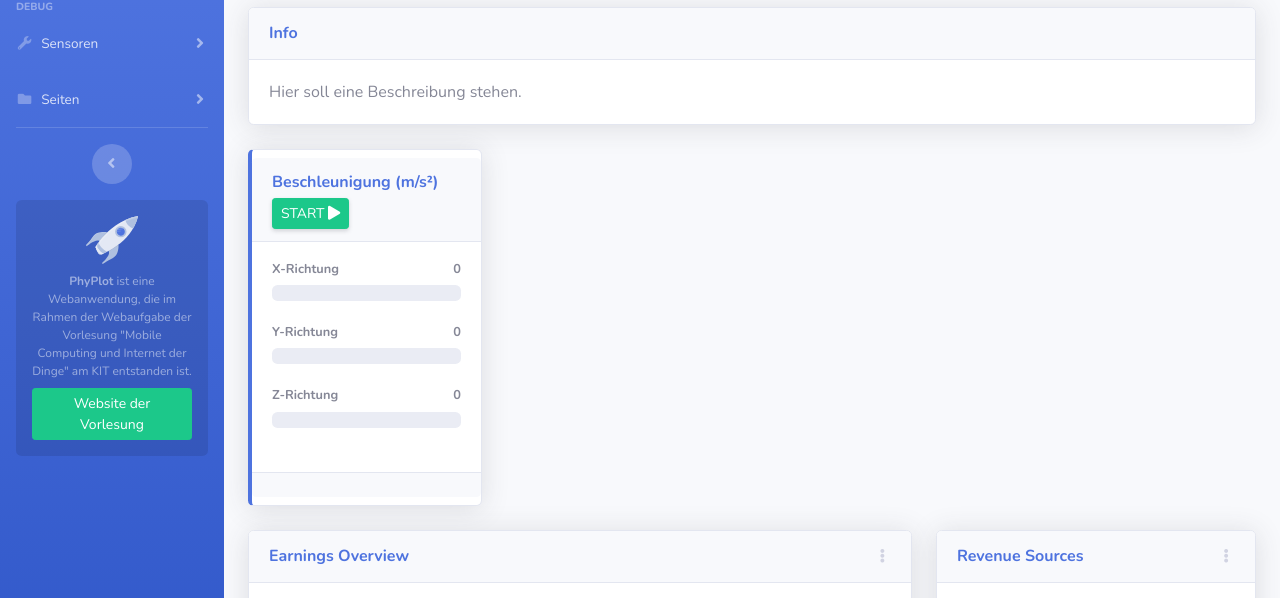
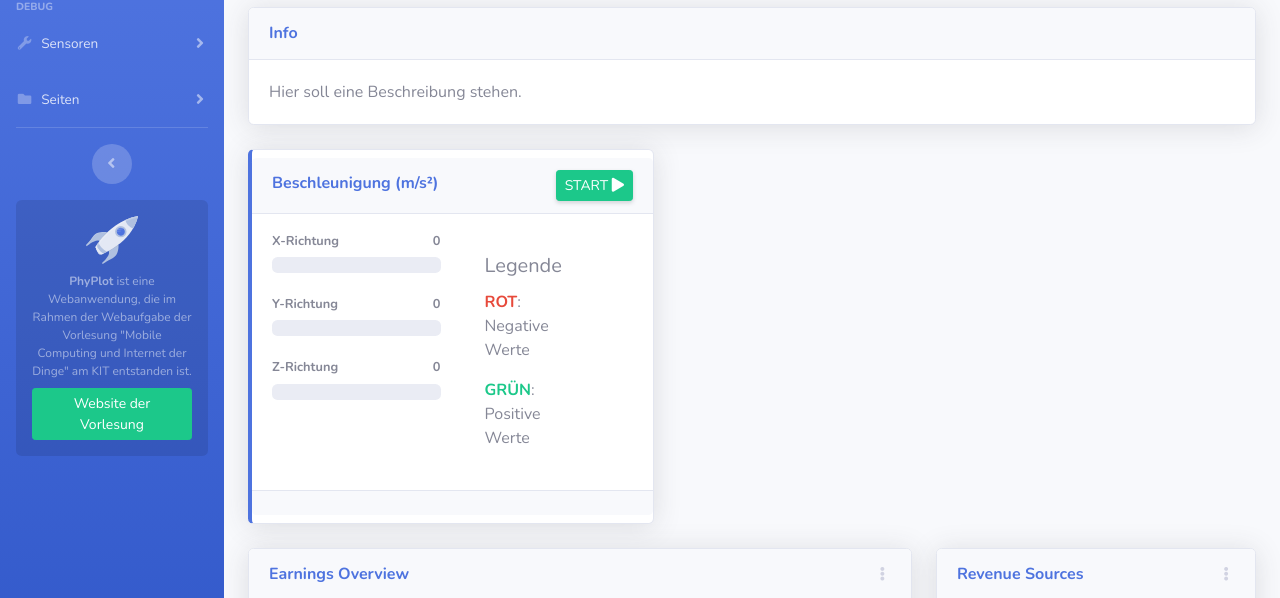
Before and after one commit to Levaitis/HTML5-Exercise, a website with bundled scripts: page index.html in a window 1280 px wide. Shown: the part 145-743 px from the top of the page. Built offline with nearby package versions, Linux system fonts and the light colour scheme.

Commit message:
Feat: added card legend

```diff
--- a/index.html
+++ b/index.html
@@ -149,7 +149,7 @@
                     <div class="row">
 
                         <!--Acceleration Bars -->
-                        <div class="col-xl-3 col-md-6 mb-4">
+                        <div class="col-xl-5 col-md-10 mb-4">
                             <div class="card border-left-primary shadow h-100 py-2">
                             <div class="card-header">
                                 <div class="row no-gutters align-items-center">
@@ -165,6 +165,8 @@
                                 </div>
                             </div>
                                 <div class="card-body">
+                                    <div class="row g-0">
+                                        <div class="col-md-6">
                                             <h4 class="small font-weight-bold">X-Richtung <span
                                                     class="float-right" id="x_acc">0</span></h4>
                                             <div class="progress mb-4">
@@ -182,6 +184,15 @@
                                             <div class="progress mb-4">
                                                 <div id="z_acc_progress" class="progress-bar bg-success" role="progressbar" style="width: 0%"
                                                     aria-valuenow="20" aria-valuemin="0" aria-valuemax="100"></div>
+                                            </div>
+                                        </div>
+                                        <div class="col-md-5">
+                                            <div class="card-body">
+                                                <h5 class="card-title">Legende</h5>
+                                                <p class="card-text"><strong class="text-danger">ROT</strong>: Negative Werte</p>
+                                                <p class="card-text"><strong class="text-success">GRÜN</strong>: Positive Werte</p>
+                                            </div>
+                                        </div>
                                     </div>
                                 </div>
                                 <div class="card-footer">
```
Lines whose indentation alone changed are shown as unchanged.
